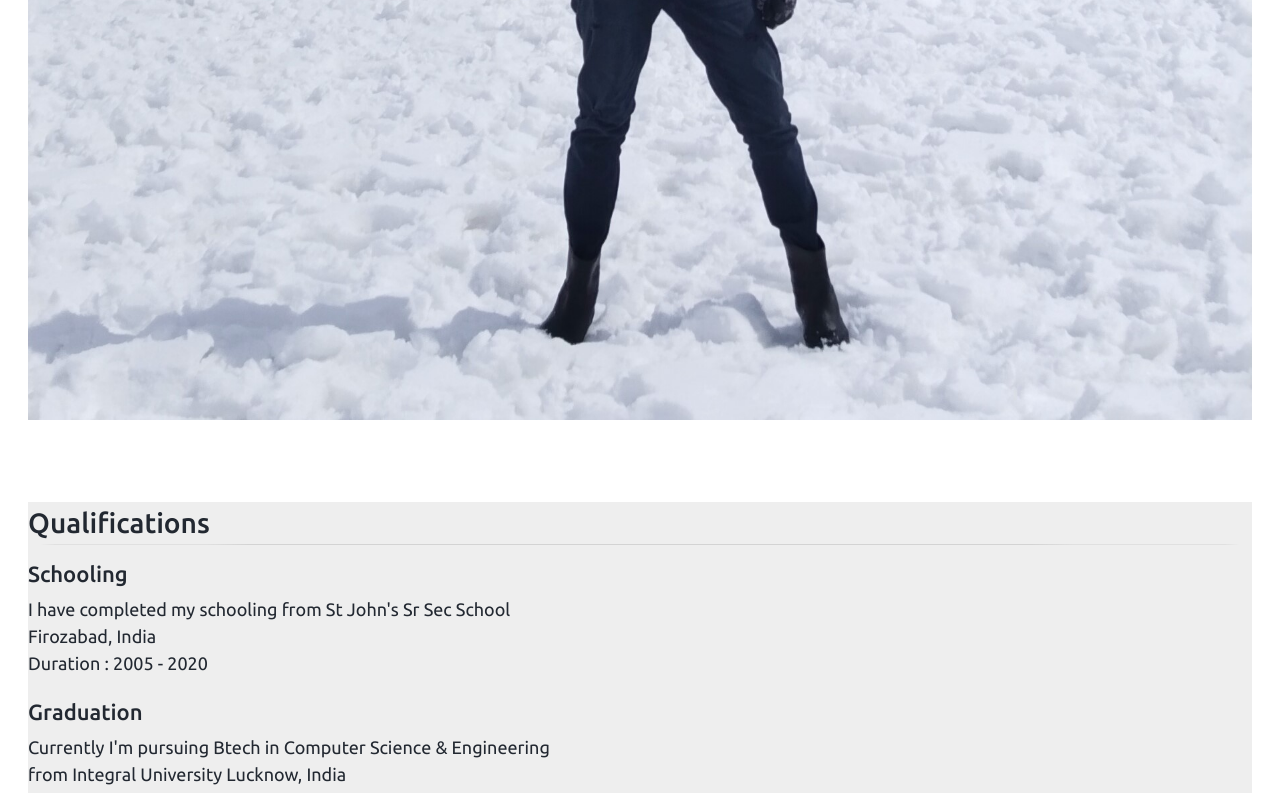
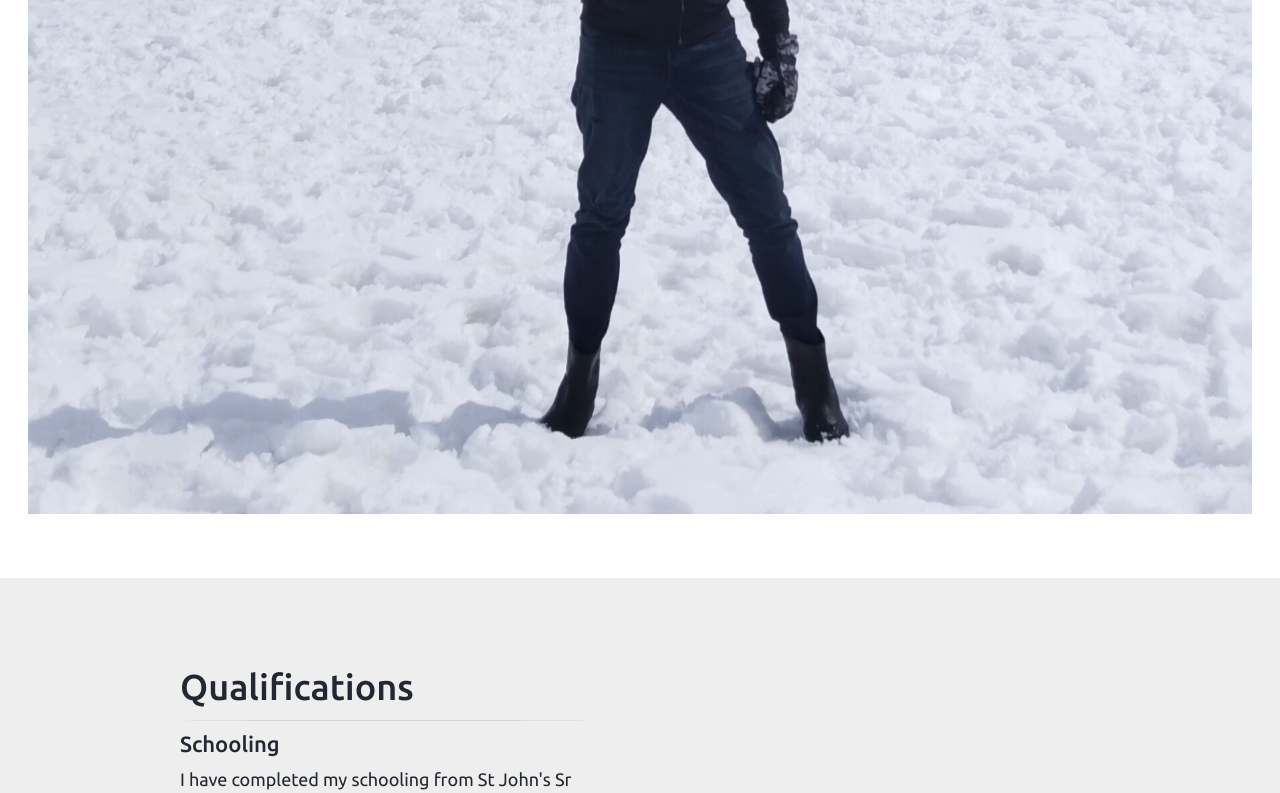
Before and after one commit to atif786k/My-Portfolio, a React (Vite) app: page /aboutDetailed in a window 1280 px wide. Shown: the part 2000-2793 px from the top of the page. Built offline with nearby package versions, Linux system fonts and the light colour scheme; a web font is replaced by a local one.

Commit message:
minor updation done

```diff
--- a/src/App.jsx
+++ b/src/App.jsx
@@ -3,6 +3,7 @@ import Home from "./Components/1_HomePage/Home";
 import AboutDetailed from "./Components/2_AboutPage/AboutDetailed";
 import GSAP from "./Components/GSAP";
 import { BrowserRouter as Router, Routes, Route } from "react-router-dom";
+import ScrollToTop from "./Components/ScrollToTop";
 
 // import Lenis from "@studio-freight/lenis";
 // import { gsap } from "gsap";
@@ -23,6 +24,7 @@ function App() {
   return (
     <>
       <Router>
+        <ScrollToTop/>
         <Routes>
           <Route exact path="/" element={<Home />}></Route>
           <Route
--- a/src/Components/2_AboutPage/About.css
+++ b/src/Components/2_AboutPage/About.css
@@ -60,12 +60,14 @@
 
 /* About Detailed component CSS */
 .aboutDetailed-container {
-  padding: 32px 28px 0px 28px;
-  background-color: white;
+  width: 100%;
+  background-color: #eeeeee;
   color: #222831;
 }
 .aboutDetailed-nav {
-  padding: 12px;
+  padding: 44px 28px 12px 28px;
+  background-color: white;
+
   display: flex;
   justify-content: space-between;
   align-items: center;
@@ -86,8 +88,10 @@
 }
 
 .detailed-info {
+  padding: 32px 28px 12px 28px;
   display: flex;
   flex-direction: column;
+  background-color: white;
 }
 
 .occupation-heading {
@@ -96,17 +100,18 @@
   font-weight: 400;
   word-spacing: 2px;
   line-height: 75%;
-
   display: flex;
   flex-direction: column;
   align-items: end;
 }
 
 .detailed-section {
-  padding: 64px 0px;
+  padding: 96px 28px 64px 28px;
   display: flex;
   flex-direction: column;
+  align-items: start;
   font-size: 18px;
+  background-color: white;
 }
 .detailed-section-first {
   word-spacing: 4px;
@@ -117,16 +122,15 @@
   flex-direction: column;
 }
 
-.myEducation-section,
-.myServices-section {
+.section-info {
   width: 100%;
-  background-color: #eeeeee;
+  padding: 32px 28px;
 }
 
 .myEducation-section h2,
 .myServices-section h2 {
   margin-top: 18px;
-  font-size: 28px;
+  font-size: 36px;
   font-weight: 500;
 }
 
@@ -143,6 +147,9 @@
   font-size: 18px;
 }
 @media (min-width: 1024px) {
+  .section-info {
+    padding: 64px 180px;
+  }
   .same-style p {
     width: 45%;
     padding: 6px 0px;
--- a/src/Components/2_AboutPage/AboutDetailed.jsx
+++ b/src/Components/2_AboutPage/AboutDetailed.jsx
@@ -1,9 +1,11 @@
-import React, { useRef } from "react";
+import React, { useRef, useEffect } from "react";
 import "../1_HomePage/Home.css";
 import "./About.css";
-import { BsStars, BsCodeSlash } from "react-icons/bs";
+import { BsStars, BsCodeSlash, BsArrowRight } from "react-icons/bs";
 import Footer from "../5_FooterPage/Footer";
 import { Link } from "react-router-dom";
+import { gsap, Power4, Elastic } from "gsap";
+import { ScrollTrigger } from "gsap/ScrollTrigger";
 
 const AboutDetailed = () => {
   const contact = useRef(null);
@@ -14,10 +16,51 @@ const AboutDetailed = () => {
       behavior: "smooth",
     });
   };
+
+  useEffect(() => {
+    gsap.registerPlugin(ScrollTrigger);
+
+    gsap.from(".arrow", { rotate: 0 });
+    gsap.to(".arrow", {
+      scrollTrigger: {
+        trigger: ".arrow",
+        start: "top 100%",
+        end: "top 80%",
+        scrub: 2,
+        // markers: true,
+      },
+      rotate: 45,
+      duration: 2,
+    });
+
+    // useEffect(() => {
+    let tl = gsap.timeline({});
+    gsap.from(".detailed-section", {
+      y: 300,
+      opacity: 0,
+    });
+    tl.to(".detailed-section", {
+      y: 0,
+      opacity: 1,
+      duration: 1.5,
+    });
+    gsap.from(".occupation-heading h1", {
+      x: -500,
+      opacity: 0,
+    });
+    tl.to(".occupation-heading h1", {
+      x: 0,
+      opacity: 1,
+      duration: 1.5,
+      stagger: 0.8,
+    });
+    // }, []);
+  }, []);
+
   return (
     <>
-      <div className="normalFont aboutDetailed-container lg:px-[180px]">
-        <nav className="aboutDetailed-nav">
+      <div className="normalFont aboutDetailed-container">
+        <nav className="aboutDetailed-nav lg:px-[180px]">
           <h4>
             <span className="flex items-center">
               <BsCodeSlash className="menu_icon mr-1" />
@@ -37,39 +80,40 @@ const AboutDetailed = () => {
           </ul>
         </nav>
 
-        <div className="Detailed-info">
+        <div className="detailed-info lg:px-[180px]">
           <p className="occupation-heading">
-            <h1 className="">Designer</h1>
-            <h1 className="">and</h1>
-            <h1 className="">Developer</h1>
+            <h1 className="heading-one">Designer</h1>
+            <h1 className="heading-two">and</h1>
+            <h1 className="heading-three">Developer</h1>
           </p>
+        </div>
 
-          <hr className="horizontal-line" />
+        <hr className="horizontal-line lg:mx-[180px]" />
 
-          <div className="detailed-section lg:flex-row">
+        <div className="detailed-section lg:flex-row  lg:px-[180px]">
           <div className="detailed-section-first space-y-8 lg:w-[50%] lg:pr-10">
+            <BsArrowRight className="arrow text-3xl mb-4" />
+
             <p>
-                Hey there ! 👋 I'm Mohammad Atif, a passionate software
-                developer and a web developer with a love for crafting
-                innovative solutions. I thrive on turning complex problems into
-                simple, elegant, and intuitive software. Here's a bit about me
-                ...
+              Hey there ! 👋 I'm Mohammad Atif, a passionate software developer
+              and a web developer with a love for crafting innovative solutions.
+              I thrive on turning complex problems into simple, elegant, and
+              intuitive software. Here's a bit about me ...
             </p>
             <p>
               I hold a Btech degree in Computer Science and Engineering from
               Integral University Lucknow. My journey into the world of
-                programming started during the lockdown period when whole world
-                is busy in fighting with corona virus and here I started
-                developing feelings for coding and developing stuffs during that
-                time. Since then, I've been on an exciting adventure of
-                continuous learning and growth.
+              programming started during the lockdown period when whole world is
+              busy in fighting with corona virus and here I started developing
+              feelings for coding and developing stuffs during that time. Since
+              then, I've been on an exciting adventure of continuous learning
+              and growth.
             </p>
             <p>
               I'm always open to new opportunities, collaborations, and
               discussions about all things tech. Feel free to reach out me
               through my Contact section if you'd like to chat about software
-                development, share ideas, or explore potential projects
-                together.
+              development, share ideas, or explore potential projects together.
             </p>
             <p>Let's build something cool & amazing !</p>
           </div>
@@ -79,16 +123,18 @@ const AboutDetailed = () => {
           </div>
         </div>
 
+        <div className="section-info space-y-12">
           <div className="myEducation-section ">
             <h2>Qualifications</h2>
-            <hr className="horizontal-line" />
             <div className="same-style space-y-8 lg:space-x-8 lg:space-y-0  lg:flex-row">
               <p>
+                <hr className="horizontal-line my-6" />
                 <h3>Schooling</h3>I have completed my schooling from St John's
                 Sr Sec School Firozabad, India
                 <span>Duration : 2005 - 2020</span>
               </p>
               <p>
+                <hr className="horizontal-line my-6" />
                 <h3>Graduation</h3>
                 Currently I'm pursuing Btech in Computer Science & Engineering
                 from Integral University Lucknow, India
@@ -98,11 +144,11 @@ const AboutDetailed = () => {
             </div>
           </div>
 
-          <div className="myServices-section my-12">
+          <div className="myServices-section">
             <h2>How can i help you ...</h2>
-            <hr className="horizontal-line" />
             <div className="same-style space-y-8 lg:space-x-8 lg:space-y-0 lg:flex-row">
               <p>
+                <hr className="horizontal-line my-6" />
                 <h3>
                   Design <BsStars className="ml-5" />
                 </h3>
@@ -111,6 +157,7 @@ const AboutDetailed = () => {
                 unique goals and translating them into a compelling design.
               </p>
               <p>
+                <hr className="horizontal-line my-6" />
                 <h3>
                   Development <BsStars className="ml-5" />
                 </h3>
@@ -120,8 +167,8 @@ const AboutDetailed = () => {
             </div>
           </div>
         </div>
+        <Footer contactRef={contact} />
       </div>
-      <Footer contactRef={contact} />
     </>
   );
 };
--- /dev/null
+++ b/src/Components/ScrollToTop.jsx
@@ -0,0 +1,15 @@
+import React, { useEffect } from "react";
+import { useLocation } from "react-router-dom";
+
+const ScrollToTop = () => {
+  const { pathname } = useLocation();
+  useEffect(() => {
+    // Scroll to the top when route changes
+    window.scrollTo(0, 0);
+
+    // Scroll to top on component mount (page load)
+    window.scrollTo(0, 0);
+  }, [pathname]);
+};
+
+export default ScrollToTop;
```
Lines whose indentation alone changed are shown as unchanged.
